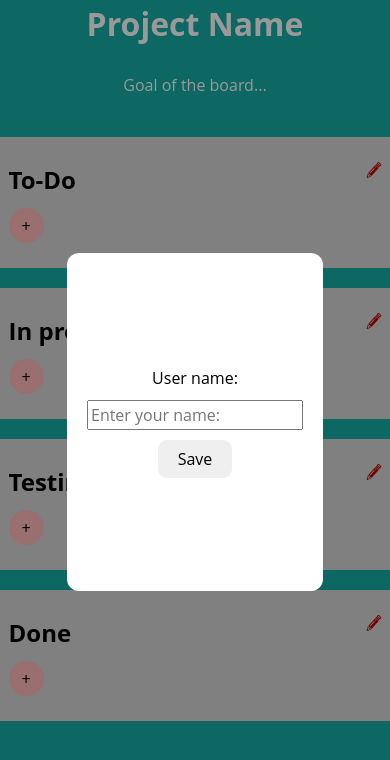
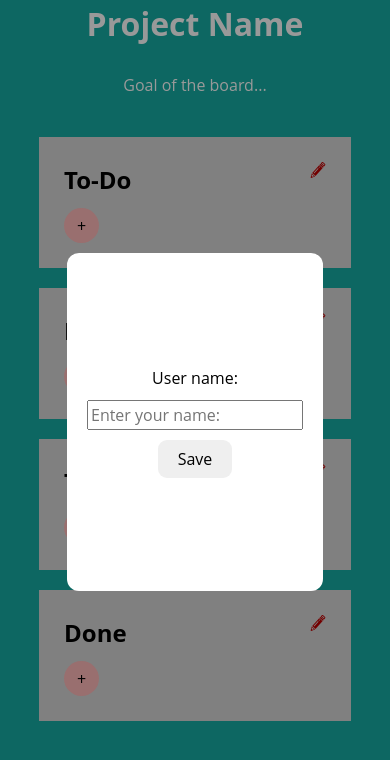
Before and after one commit to ArashManila/canban-board, a React (Vite) app: page / in a window 390 px wide. Shown: the top 760 px of the page. Built offline with nearby package versions, Linux system fonts and the light colour scheme; a web font is replaced by a local one.

Commit message:
стилевые элементы +

```diff
--- a/src/styles/main.css
+++ b/src/styles/main.css
@@ -254,6 +254,11 @@ h1 {
   padding: var(--padding-small);
   width: 423px;
 }
+@media(max-width:808px){
+  .board-item {
+    width: 80vw;
+  }
+}
 .board__list {
   display: flex;
   align-items: start;
```
